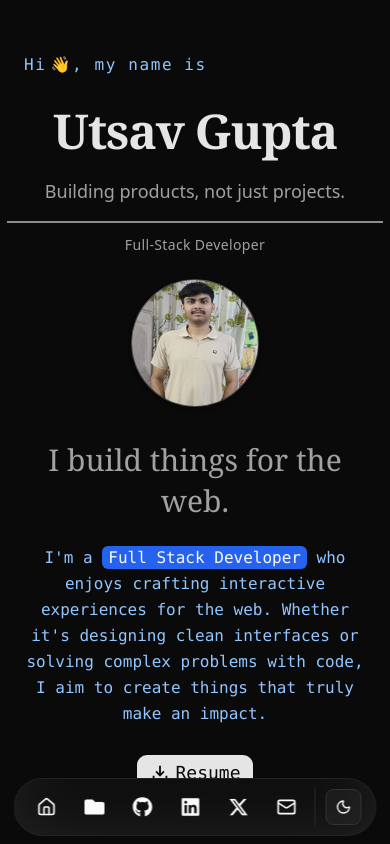
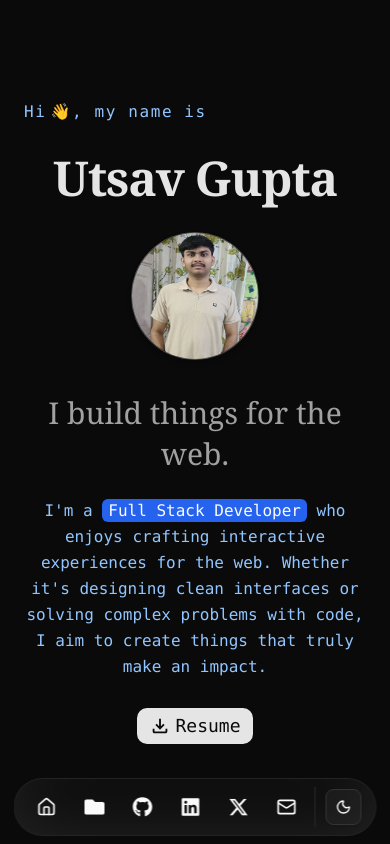
Before and after one commit to utsavg05/next-portfolio, a Next.js app: page / in a window 390 px wide. Shown: the top 844 px of the page. Built offline with nearby package versions, Linux system fonts and the light colour scheme.

Commit message:
Hide subtext and accent line on smaller screens for better responsiveness

```diff
--- a/src/components/hero.tsx
+++ b/src/components/hero.tsx
@@ -208,13 +208,13 @@ const HeroSection = () => {
           </h1>
 
           {/* SUBTEXT — fills empty space */}
-          <p className="mt-4 text-muted-foreground text-lg sm:text-xl md:text-2xl max-w-xl">
+          <p className="hidden md:block mt-4 text-muted-foreground text-lg sm:text-xl md:text-2xl max-w-xl">
             Building products, not just projects.
           </p>
 
           {/* OPTIONAL ACCENT LINE */}
-          <div className="mt-4 h-[2px] w-94 bg-primary/60 mx-auto md:mx-0" />
-          <p className="mt-3 text-sm sm:text-base md:text-lg text-muted-foreground tracking-wide">
+          <div className="hidden md:block mt-4 h-[2px] w-94 bg-primary/60 mx-auto md:mx-0" />
+          <p className="hidden md:block mt-3 text-sm sm:text-base md:text-lg text-muted-foreground tracking-wide">
             Full-Stack Developer
           </p>
         </div>
```
